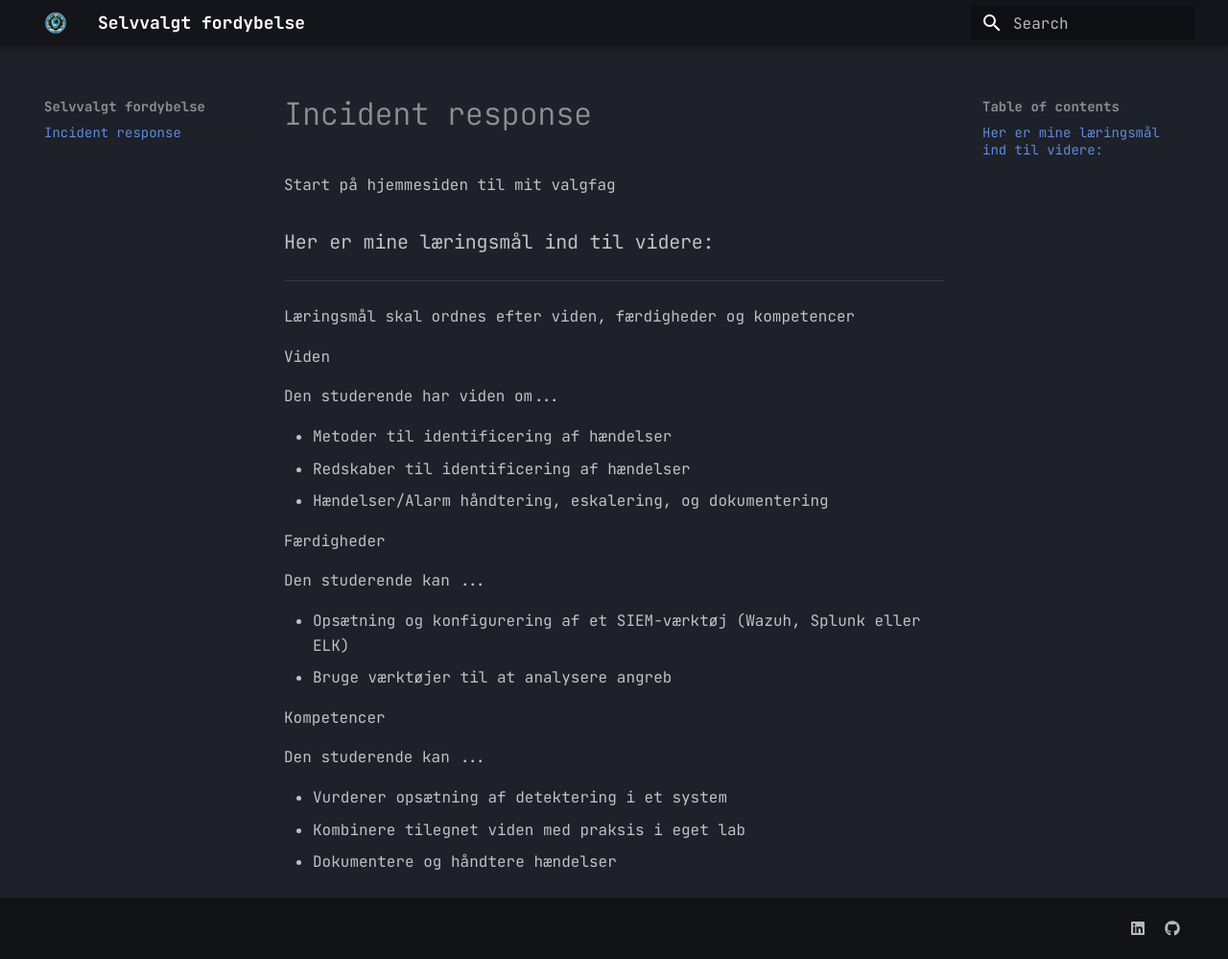
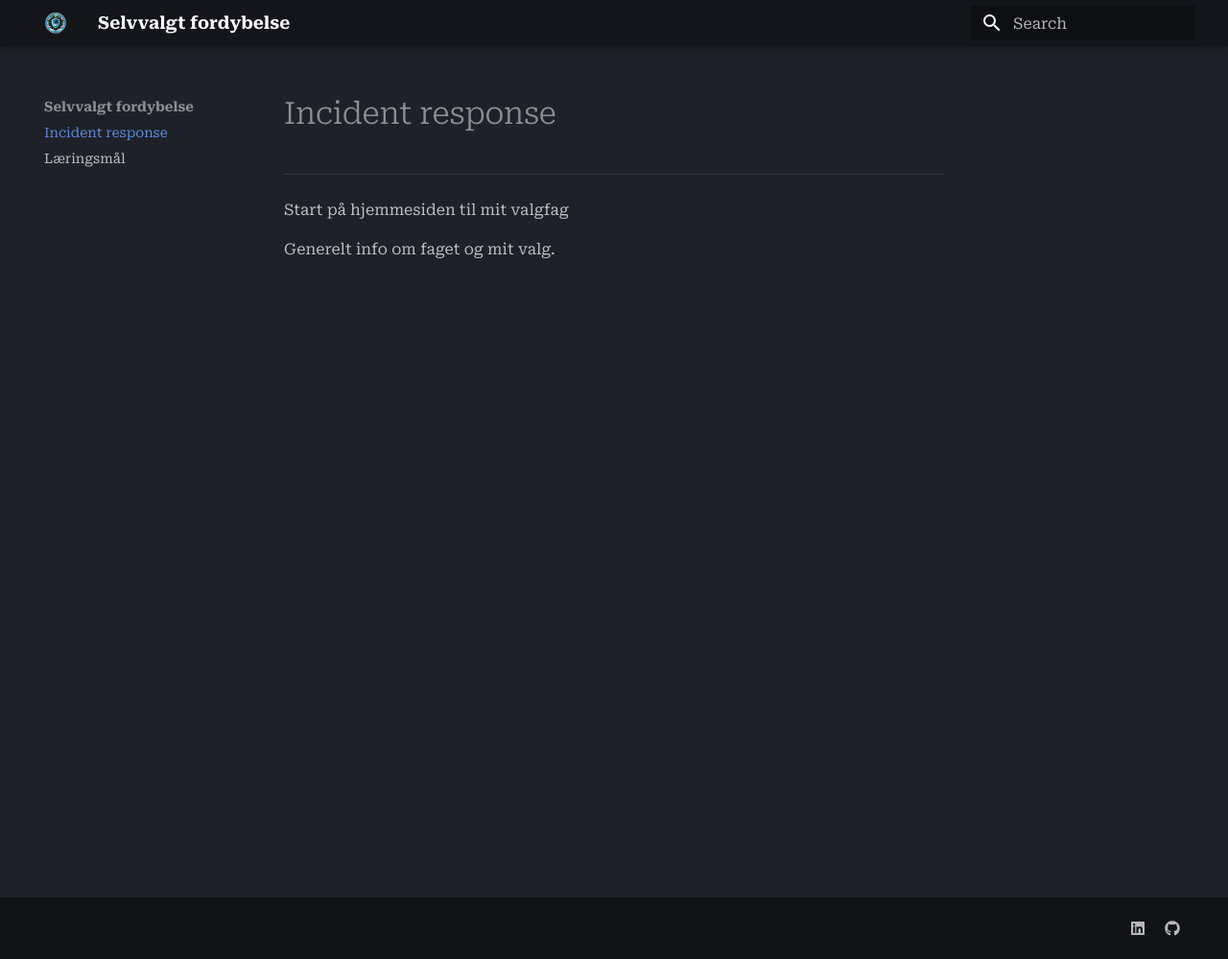
Before and after one commit to NoahRosenkjaer/Valgfag, an MkDocs documentation site: the page built from docs/index.md, in a window 1280 px wide and 999 px high. Shown: the whole window at 96% size. Built offline with MkDocs 1.6.1 and Material for MkDocs 9.7.7, drawn with Linux system fonts in a browser that asks for light colours.

Commit message:
Small update

```diff
--- a/docs/index.md
+++ b/docs/index.md
@@ -1,31 +1,7 @@
 # Incident response
+---
 
 Start på hjemmesiden til mit valgfag
 
-### Her er mine læringsmål ind til videre:
----
-Læringsmål skal ordnes efter viden, færdigheder og kompetencer
 
-Viden
-
-
-Den studerende har viden om...
-
-- Metoder til identificering af hændelser
-- Redskaber til identificering af hændelser
-- Hændelser/Alarm håndtering, eskalering, og dokumentering
-
-Færdigheder
-
-Den studerende kan ...
-
-- Opsætning og konfigurering af et SIEM-værktøj (Wazuh, Splunk eller ELK)
-- Bruge værktøjer til at analysere angreb
-
-Kompetencer
-
-Den studerende kan ...
-
-- Vurderer opsætning af detektering i et system
-- Kombinere tilegnet viden med praksis i eget lab
-- Dokumentere og håndtere hændelser
+Generelt info om faget og mit valg.
--- a/mkdocs.yml
+++ b/mkdocs.yml
@@ -5,7 +5,7 @@ theme:
   logo: images/ITsikkerhedLogoRoundCompressed.png
   favicon: images/ITsikkerhedLogoRoundCompressed.png
   font:
-    text: JetBrains Mono
+    text: Roboto Serif
     code: JetBrains Mono
 
   features:
```
Also changed, not shown: docs/Læringsmål.md (added, +26 -0 lines).
